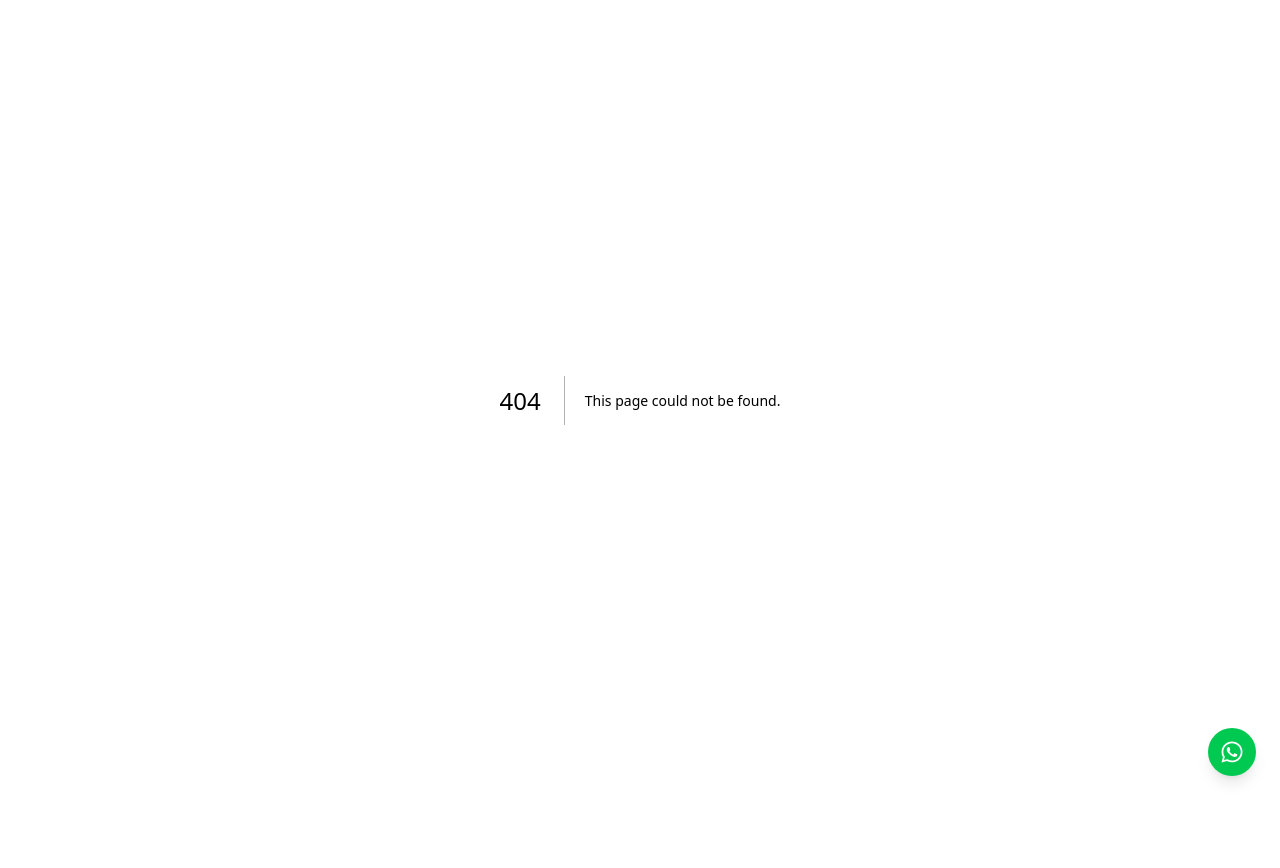
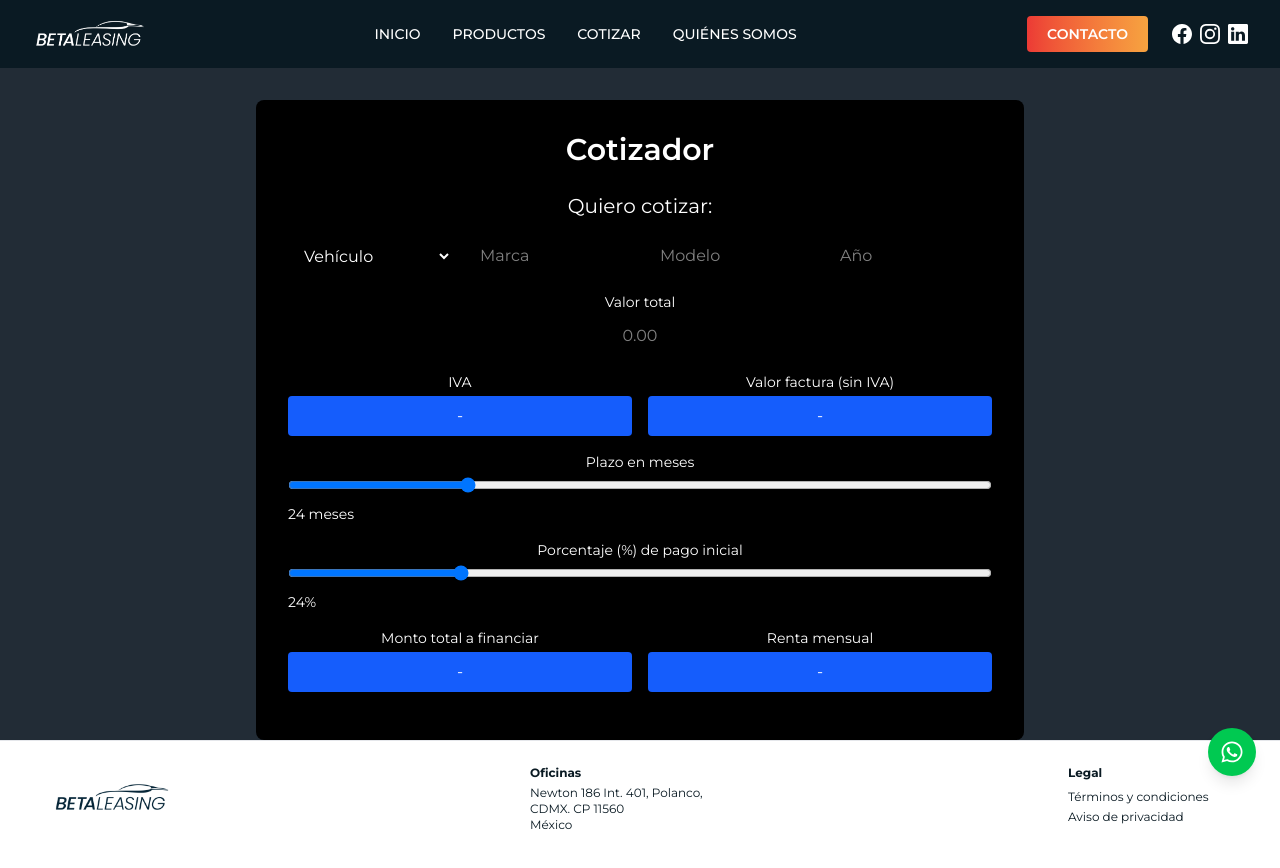
Before and after one commit to yira-gallardo/betaleasing, a Next.js app: page /cotizador in a window 1280 px wide. Before the commit this address had no page. Shown: the top 868 px of the page. Before the commit the page ends 800 px from the top, so only its background shows below. Built offline with nearby package versions, Linux system fonts and the light colour scheme.

Commit message:
init calc

```diff
--- a/app/components/Hero.js
+++ b/app/components/Hero.js
@@ -1,12 +1,14 @@
 export default function Hero() {
   return (
     <section
-      className="relative w-full bg-[#0A1A23] text-white flex items-center justify-center px-8 pt-40 pb-40 min-h-[400px] overflow-hidden bg-cover bg-center"
+      className="relative w-full bg-[#0A1A23] text-white flex items-center justify-center px- pt-50 pb-50 min-h-[400px] overflow-hidden bg-cover bg-center"
       style={{ backgroundImage: "url(/bg.jpg)" }}
     >
       <div className="absolute inset-0 bg-black/40 z-0" />
       <div className="relative flex flex-col items-center gap-4 z-10 text-center">
-        <h1 className="text-5xl md:text-6xl font-bold mb-2">Simple y ágil</h1>
+        <h1 className="text-5xl md:text-6xl font-bold mb-2">
+          Simple y ágil asd
+        </h1>
         <p className="text-lg md:text-xl max-w-xl mb-6">
           Beta Leasing brinda soluciones de arrendamiento en todo el país, con
           atención personalizada y tiempos de respuesta rápidos.
--- /dev/null
+++ b/app/cotizador/page.js
@@ -0,0 +1,167 @@
+"use client";
+
+import Navbar from "../components/Navbar";
+import Footer from "../components/Footer";
+import { useState } from "react";
+
+export default function Cotizador() {
+  // State for form fields
+  const [tipo, setTipo] = useState("vehiculo");
+  const [marca, setMarca] = useState("");
+  const [modelo, setModelo] = useState("");
+  const [ano, setAno] = useState("");
+  const [valorTotal, setValorTotal] = useState("");
+  const [iva, setIva] = useState("-");
+  const [valorFactura, setValorFactura] = useState("-");
+  const [plazoMeses, setPlazoMeses] = useState(24);
+  const [porcentajeEnganche, setPorcentajeEnganche] = useState(24);
+  const [montoFinanciar, setMontoFinanciar] = useState("-");
+  const [rentaMensual, setRentaMensual] = useState("-");
+
+  return (
+    <div className="bg-[#222c36] min-h-screen flex flex-col relative">
+      <Navbar />
+      <main className="flex-1 flex flex-col items-center justify-center">
+        <div className="bg-black bg-opacity-60 rounded-lg p-8 w-full max-w-3xl mx-auto mt-8">
+          <h2 className="text-3xl text-white text-center mb-6 font-semibold">
+            Cotizador
+          </h2>
+          <form className="w-full">
+            <h3 className="text-xl text-white text-center mb-4">
+              Quiero cotizar:
+            </h3>
+            <div className="grid grid-cols-1 md:grid-cols-4 gap-4 mb-4">
+              <select
+                className="bg-black text-white rounded px-3 py-2"
+                value={tipo}
+                onChange={(e) => setTipo(e.target.value)}
+              >
+                <option value="vehiculo">Vehículo</option>
+                <option value="maquinaria">Maquinaria pesada</option>
+                <option value="otros">Otros</option>
+              </select>
+              <input
+                type="text"
+                className="bg-black text-white rounded px-3 py-2"
+                placeholder="Marca"
+                value={marca}
+                onChange={(e) => setMarca(e.target.value)}
+              />
+              <input
+                type="text"
+                className="bg-black text-white rounded px-3 py-2"
+                placeholder="Modelo"
+                value={modelo}
+                onChange={(e) => setModelo(e.target.value)}
+              />
+              <input
+                type="text"
+                className="bg-black text-white rounded px-3 py-2"
+                placeholder="Año"
+                value={ano}
+                onChange={(e) => setAno(e.target.value)}
+              />
+            </div>
+            <div className="mb-4">
+              <p className="text-center text-white text-sm mb-1">Valor total</p>
+              <input
+                type="text"
+                className="bg-black text-white rounded px-3 py-2 w-full text-center"
+                placeholder="0.00"
+                value={valorTotal}
+                onChange={(e) => setValorTotal(e.target.value)}
+                name="valor_total"
+              />
+            </div>
+            <div className="grid grid-cols-2 gap-4 mb-4">
+              <div>
+                <p className="text-center text-white text-sm mb-1">IVA</p>
+                <input
+                  type="text"
+                  className="bg-blue-600 text-white rounded px-3 py-2 w-full text-center"
+                  value={iva}
+                  disabled
+                  name="iva"
+                />
+              </div>
+              <div>
+                <p className="text-center text-white text-sm mb-1">
+                  Valor factura (sin IVA)
+                </p>
+                <input
+                  type="text"
+                  className="bg-blue-600 text-white rounded px-3 py-2 w-full text-center"
+                  value={valorFactura}
+                  disabled
+                  name="valor_factura"
+                />
+              </div>
+            </div>
+            <div className="mb-4">
+              <p className="text-center text-white text-sm mb-1">
+                Plazo en meses
+              </p>
+              <input
+                type="range"
+                min={12}
+                max={60}
+                step={1}
+                value={plazoMeses}
+                onChange={(e) => setPlazoMeses(Number(e.target.value))}
+                className="w-full"
+              />
+              <div className="flex justify-between text-white text-sm mt-1">
+                <span>{plazoMeses} meses</span>
+              </div>
+            </div>
+            <div className="mb-4">
+              <p className="text-center text-white text-sm mb-1">
+                Porcentaje (%) de pago inicial
+              </p>
+              <input
+                type="range"
+                min={0}
+                max={100}
+                step={1}
+                value={porcentajeEnganche}
+                onChange={(e) => setPorcentajeEnganche(Number(e.target.value))}
+                className="w-full"
+              />
+              <div className="flex justify-between text-white text-sm mt-1">
+                <span>{porcentajeEnganche}%</span>
+              </div>
+            </div>
+            <div className="grid grid-cols-2 gap-4 mb-4">
+              <div>
+                <p className="text-center text-white text-sm mb-1">
+                  Monto total a financiar
+                </p>
+                <input
+                  type="text"
+                  className="bg-blue-600 text-white rounded px-3 py-2 w-full text-center"
+                  value={montoFinanciar}
+                  disabled
+                  name="monto_financiar"
+                />
+              </div>
+              <div>
+                <p className="text-center text-white text-sm mb-1">
+                  Renta mensual
+                </p>
+                <input
+                  type="text"
+                  className="bg-blue-600 text-white rounded px-3 py-2 w-full text-center"
+                  value={rentaMensual}
+                  disabled
+                  name="renta_mensual"
+                />
+              </div>
+            </div>
+            {/* Step navigation and info can be added here */}
+          </form>
+        </div>
+      </main>
+      <Footer />
+    </div>
+  );
+}
```
